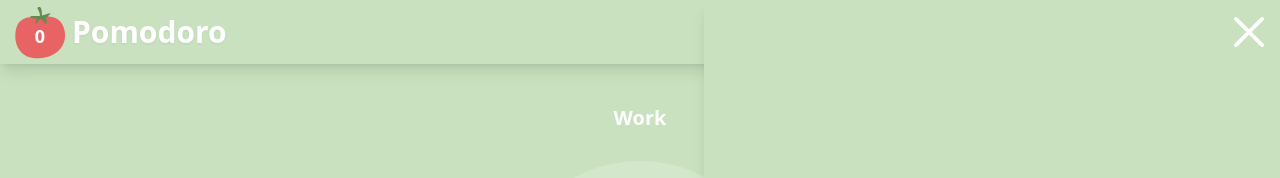
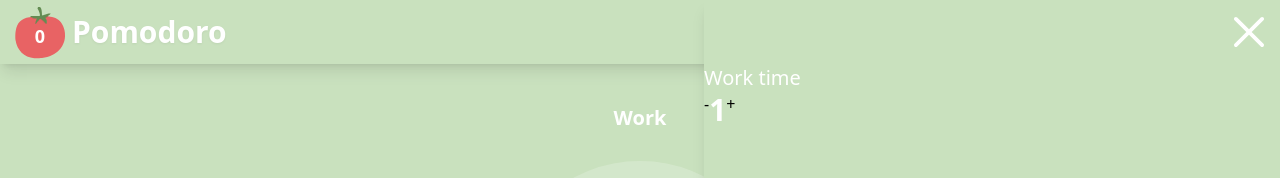
Before and after one commit to JethroNatividad/pomodoro-timer, a Next.js app: page / in a window 1280 px wide. Both pictures are taken after a click on the element 1252 px from the left and 32 px from the top of the page. Shown: the top 178 px of the page. Built offline with nearby package versions, Linux system fonts and the light colour scheme.

Commit message:
add time

```diff
--- a/components/Settings.tsx
+++ b/components/Settings.tsx
@@ -2,6 +2,7 @@ import React, { Dispatch, SetStateAction } from 'react'
 import { AppSettings } from '../types'
 import CloseIcon from '../icons/close.svg'
 import Image from 'next/image'
+import TimeSetter from './TimeSetter'
 
 type Props = {
     appSettings: AppSettings
@@ -15,9 +16,12 @@ const Settings = ({ settingsOpen, setSettingsOpen }: Props) => {
         setSettingsOpen(false)
     }
     return (
-        <div className={`${settingsOpen ? 'flex' : 'hidden'} transition-all delay-500 absolute right-0 top-0 max-w-xl w-full h-full bg-light-green shadow-lg`}>
+        <div className={`${settingsOpen ? 'flex' : 'hidden'} flex-col transition-all delay-500 absolute right-0 top-0 max-w-xl w-full h-full bg-light-green shadow-lg`}>
             <div className='flex justify-end w-full h-16 px-4'>
                 <Image onClick={handleClose} src={CloseIcon} objectFit="contain" className="invert cursor-pointer" height={30} width={30} />
+            </div>
+            <div>
+                <TimeSetter title="Work time" time={1} setTime={(time: number) => console.log(time)} />
             </div>
         </div>
     )
--- a/components/TimeSetter.tsx
+++ b/components/TimeSetter.tsx
@@ -1,5 +1,4 @@
 import React from 'react'
-import { STATUS } from '../types'
 
 type Props = {
     setTime: (time: number) => void
@@ -10,8 +9,12 @@ type Props = {
 const TimeSetter = ({ title, time, setTime }: Props) => {
     return (
         <div>
-            <h1 className='text-xl font-semibold text-white'>{title}</h1>
-            <div>yo</div>
+            <h1 className='text-xl text-white'>{title}</h1>
+            <div className='flex'>
+                <p>-</p>
+                <p className='text-3xl font-semibold text-white'>{time}</p>
+                <p>+</p>
+            </div>
         </div>
     )
 }
```
